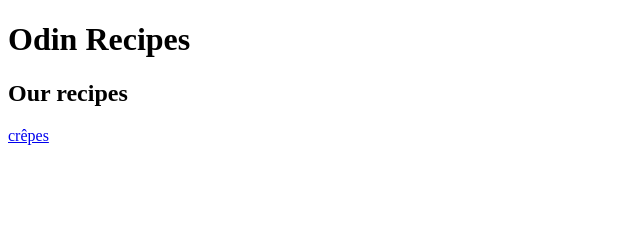
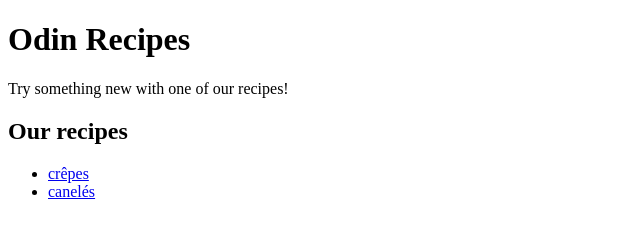
Before and after one commit to juss-10/odin-recipes, a plain HTML site: page index.html in a window 1280 px wide. Shown: the whole page, without its empty margins (0-640 px from the left). Drawn offline with Linux system fonts and the light colour scheme.

Commit message:
Update recipes list

```diff
--- a/index.html
+++ b/index.html
@@ -7,7 +7,13 @@
 </head>
 <body>
     <h1>Odin Recipes</h1>
+
+    <p>Try something new with one of our recipes!</p>
+
     <h2>Our recipes</h2>
-    <a href="recipes/crepes/crepes.html">crêpes</a>
+    <ul>
+        <li><a href="recipes/crepes/crepes.html">crêpes</a></li>
+        <li><a href="recipes/caneles/caneles.html">canelés</a></li>
+    </ul>
 </body>
 </html>
```
